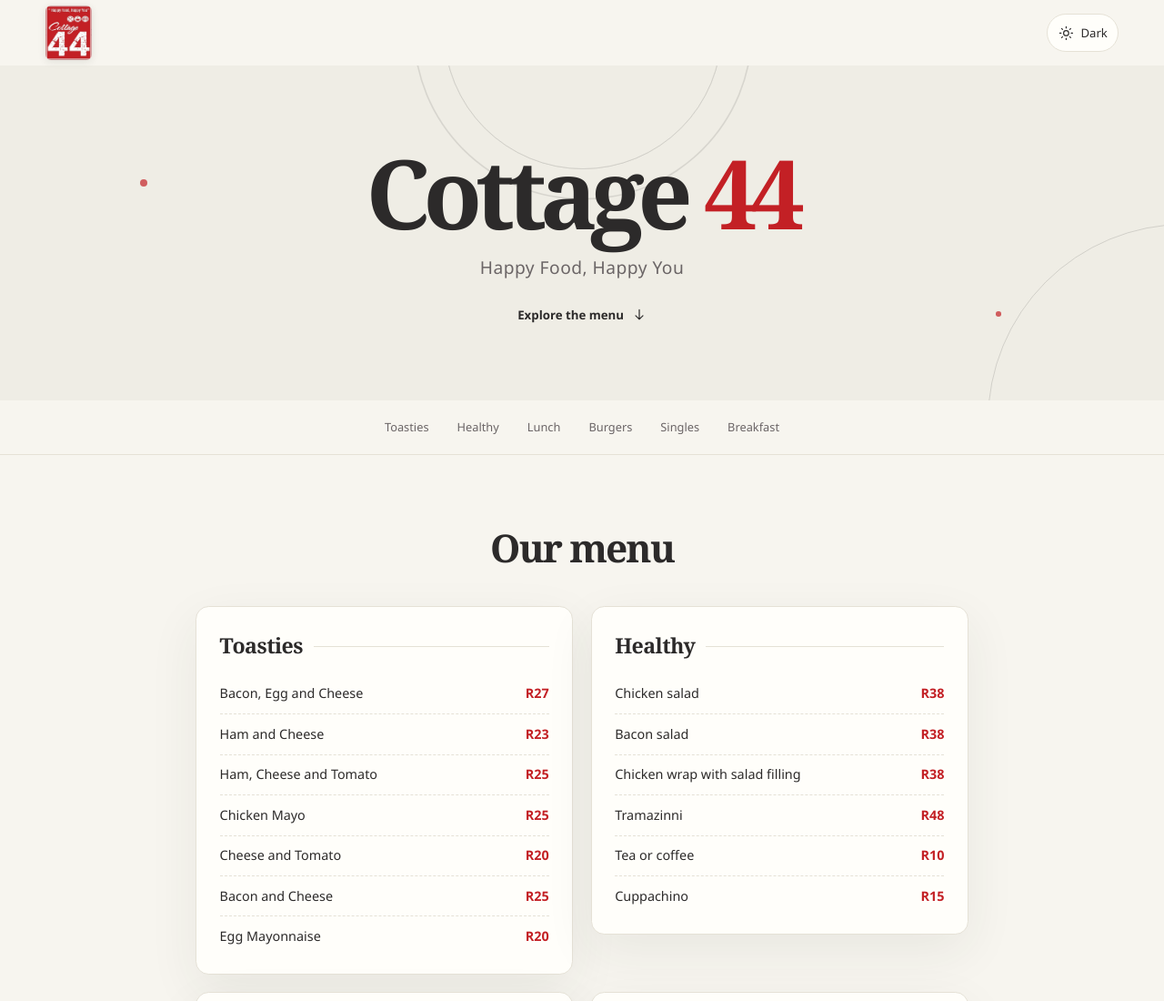
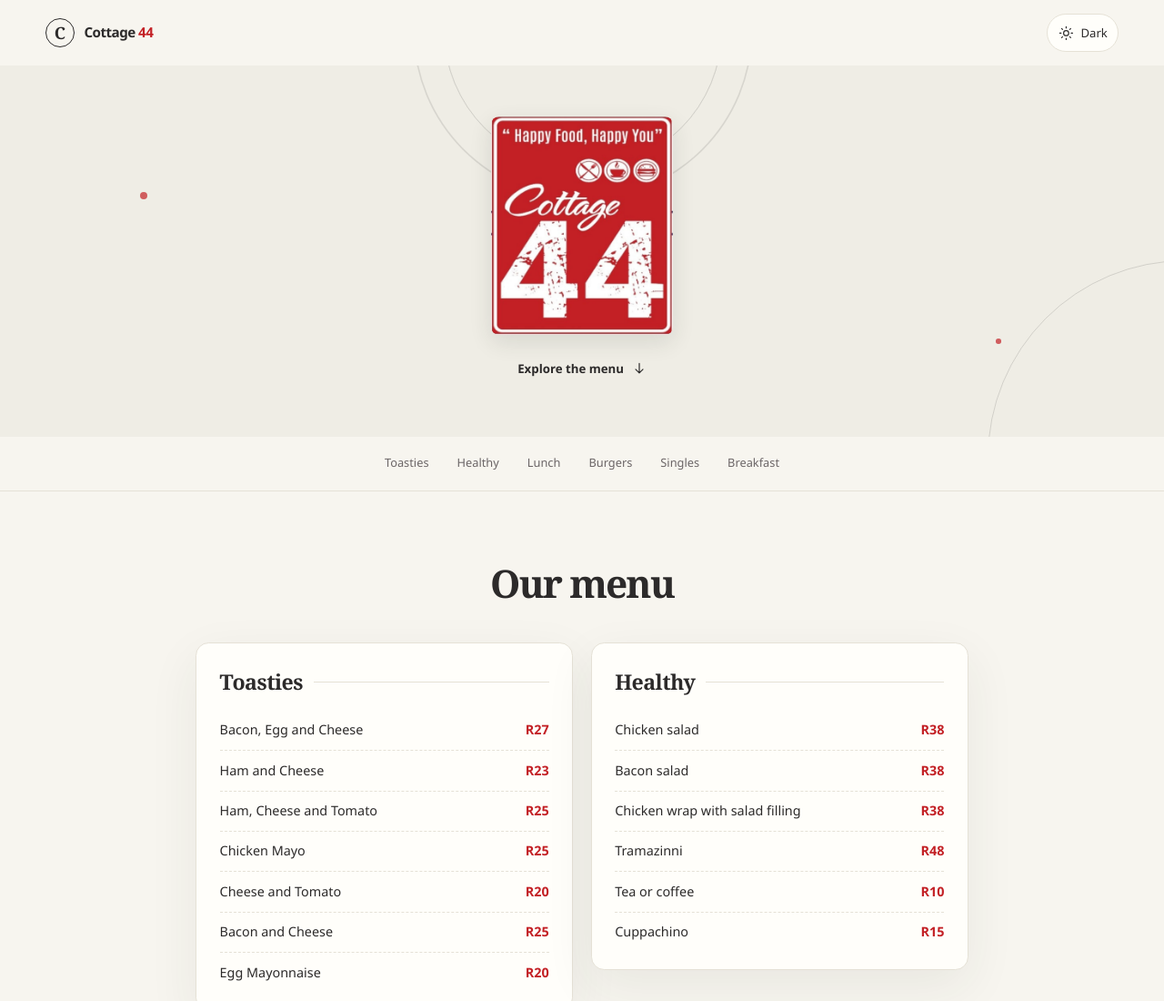
Before and after one commit to creeky240/Cottage44-menu, a plain HTML site: page index.html in a window 1280 px wide. Shown: the top 1100 px of the page at 91% size. Drawn offline with Linux system fonts and the light colour scheme.

Commit message:
Place logo in the hero brand position
Co-authored-by: Copilot App <223556219+Copilot@users.noreply.github.com>

```diff
--- a/index.html
+++ b/index.html
@@ -24,14 +24,9 @@
   <body>
     <a class="skip-link" href="#menu">Skip to menu</a>
     <header class="site-header">
-      <a class="wordmark" href="#top">
-        <img
-          class="wordmark__logo"
-          src="assets/logo.jpeg"
-          alt="Cottage 44 — Happy Food, Happy You"
-          width="918"
-          height="1099"
-        >
+      <a class="wordmark" href="#top" aria-label="Cottage 44 home">
+        <span class="wordmark__icon" aria-hidden="true">C</span>
+        <span class="wordmark__name">Cottage <span>44</span></span>
       </a>
       <button
         class="theme-toggle"
@@ -54,8 +49,15 @@
       <section class="hero" aria-labelledby="hero-title">
         <div class="hero__ornament hero__ornament--one" aria-hidden="true"></div>
         <div class="hero__ornament hero__ornament--two" aria-hidden="true"></div>
-        <h1 id="hero-title">Cottage <span>44</span></h1>
-        <p class="hero__slogan">Happy Food, Happy You</p>
+        <h1 id="hero-title">
+          <img
+            class="hero__logo"
+            src="assets/logo.jpeg"
+            alt="Cottage 44 — Happy Food, Happy You"
+            width="918"
+            height="1099"
+          >
+        </h1>
         <a class="hero__link" href="#menu">
           Explore the menu
           <svg viewBox="0 0 20 20" aria-hidden="true"><path d="M10 3v13m-5-5 5 5 5-5"></path></svg>
--- a/styles.css
+++ b/styles.css
@@ -101,16 +101,26 @@ a {
   text-decoration: none;
 }
 
-.wordmark__logo {
-  display: block;
-  width: auto;
-  max-width: 3.25rem;
-  height: 3.8rem;
-  border-radius: 0.38rem;
-  box-shadow: 0 2px 8px rgb(43 53 42 / 10%);
-  object-fit: contain;
+.wordmark__icon {
+  display: grid;
+  width: 2rem;
+  aspect-ratio: 1;
+  place-items: center;
+  border: 1px solid var(--green);
+  border-radius: 50%;
+  color: var(--green);
+  font-family: var(--serif);
+  font-size: 1.15rem;
+  font-weight: 600;
 }
 
+.wordmark__name {
+  font-size: 0.95rem;
+  font-weight: 700;
+  letter-spacing: -0.035em;
+}
+
+.wordmark__name span,
 .site-footer__brand span {
   color: var(--accent);
 }
@@ -225,23 +235,18 @@ a {
 
 .hero h1 {
   position: relative;
-  margin: 0.55rem 0 0;
-  font-family: var(--serif);
-  font-size: clamp(3.5rem, 9vw, 6.6rem);
-  font-weight: 600;
-  letter-spacing: -0.07em;
-  line-height: 1.06;
+  margin: 0;
+  line-height: 0;
 }
 
-.hero h1 span {
-  color: var(--accent);
-}
-
-.hero__slogan {
-  margin: 0.7rem 0 0;
-  color: var(--ink-soft);
-  font-size: clamp(1rem, 2.6vw, 1.2rem);
-  letter-spacing: 0.025em;
+.hero__logo {
+  display: block;
+  width: auto;
+  max-width: min(100%, 13.35rem);
+  height: clamp(10rem, 32vw, 15rem);
+  border-radius: 0.55rem;
+  box-shadow: 0 8px 24px rgb(43 53 42 / 12%);
+  object-fit: contain;
 }
 
 .hero__link {
@@ -455,13 +460,13 @@ a {
     height: 4rem;
   }
 
-  .wordmark__logo {
-    height: 3.4rem;
+  .hero {
+    min-height: 22rem;
+    padding-block: 2.5rem 3rem;
   }
 
-  .hero {
-    min-height: 20rem;
-    padding-block: 3rem;
+  .hero__logo {
+    height: 11rem;
   }
 
   .category-nav__inner {
```
